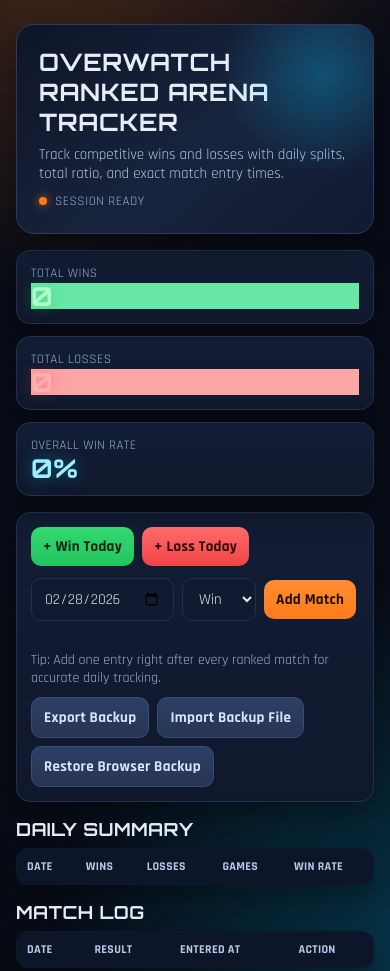
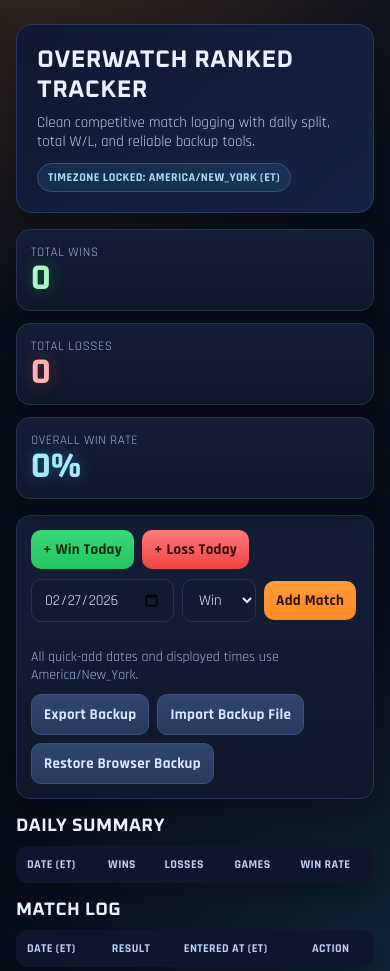
Before and after one commit to rororoyourboats/overwatch-wl-tracker, a website: page public/index.html in a window 390 px wide. Shown: the top 971 px of the page. Drawn offline with Linux system fonts and the light colour scheme; no server answers.

Commit message:
Redesign UI and lock date/time display to America/New_York

```diff
--- a/public/index.html
+++ b/public/index.html
@@ -3,37 +3,37 @@
 <head>
   <meta charset="UTF-8" />
   <meta name="viewport" content="width=device-width, initial-scale=1.0" />
-  <title>Overwatch Ranked W/L Tracker</title>
+  <title>Overwatch Ranked Tracker</title>
   <link rel="preconnect" href="https://fonts.googleapis.com">
   <link rel="preconnect" href="https://fonts.gstatic.com" crossorigin>
-  <link href="https://fonts.googleapis.com/css2?family=Orbitron:wght@500;700&family=Rajdhani:wght@400;500;700&display=swap" rel="stylesheet">
+  <link href="https://fonts.googleapis.com/css2?family=Oxanium:wght@400;600;700&family=Rajdhani:wght@400;500;700&display=swap" rel="stylesheet">
   <style>
     :root {
-      --bg: #090d18;
-      --bg-soft: #10172a;
-      --card: #121b31;
-      --card-2: #0f1727;
-      --text: #e6edf7;
-      --muted: #9ab0d1;
-      --line: #24314e;
-      --accent: #ff7a18;
-      --accent-2: #00c8ff;
+      --bg: #0a1020;
+      --bg-soft: #111a31;
+      --panel: #131e37;
+      --panel-2: #0f172b;
+      --line: #253455;
+      --text: #eaf1ff;
+      --muted: #9eb3d8;
+      --accent: #ff8a24;
+      --cyan: #39ccff;
       --ok: #22c55e;
       --bad: #ef4444;
-      --shadow: 0 14px 30px rgba(0, 0, 0, 0.35);
+      --shadow: 0 14px 30px rgba(0, 0, 0, 0.34);
     }
 
     * { box-sizing: border-box; }
 
     body {
       margin: 0;
+      min-height: 100vh;
       color: var(--text);
       font-family: "Rajdhani", "Segoe UI", sans-serif;
       background:
-        radial-gradient(circle at 12% -10%, rgba(255, 122, 24, 0.26), rgba(255, 122, 24, 0) 34%),
-        radial-gradient(circle at 105% 95%, rgba(0, 200, 255, 0.22), rgba(0, 200, 255, 0) 36%),
-        linear-gradient(180deg, #080c17 0%, var(--bg) 48%, #070b15 100%);
-      min-height: 100vh;
+        radial-gradient(circle at 14% -8%, rgba(255, 138, 36, 0.2), rgba(255, 138, 36, 0) 36%),
+        radial-gradient(circle at 100% 100%, rgba(57, 204, 255, 0.14), rgba(57, 204, 255, 0) 38%),
+        linear-gradient(180deg, #090f1d 0%, #070d1a 100%);
     }
 
     .wrap {
@@ -43,59 +43,40 @@
     }
 
     .hero {
-      position: relative;
-      overflow: hidden;
-      border: 1px solid #2b3a5d;
-      border-radius: 18px;
-      padding: 22px;
+      border: 1px solid #2b3a61;
+      border-radius: 16px;
+      padding: 20px;
+      background: linear-gradient(140deg, #0e1830 0%, #152344 100%);
+      box-shadow: var(--shadow);
       margin-bottom: 16px;
-      background: linear-gradient(140deg, #0d1528 0%, #18233d 55%, #111a31 100%);
-      box-shadow: var(--shadow);
-      animation: enter 360ms ease;
-    }
-
-    .hero::after {
-      content: "";
-      position: absolute;
-      right: -60px;
-      top: -60px;
-      width: 220px;
-      height: 220px;
-      border-radius: 50%;
-      background: radial-gradient(circle, rgba(0, 200, 255, 0.28) 0%, rgba(0, 200, 255, 0) 65%);
     }
 
     h1 {
       margin: 0 0 8px;
-      font-family: "Orbitron", sans-serif;
+      font-family: "Oxanium", sans-serif;
       font-size: 30px;
-      letter-spacing: 0.6px;
+      letter-spacing: 0.5px;
       text-transform: uppercase;
     }
 
-    .hero p {
+    .sub {
       margin: 0;
-      color: #b8c8e3;
+      color: #bfd0ee;
       font-size: 17px;
     }
 
-    .tagline {
+    .timezone-chip {
       display: inline-flex;
-      gap: 8px;
-      align-items: center;
-      margin-top: 10px;
-      font-size: 13px;
-      color: var(--muted);
+      margin-top: 12px;
+      padding: 6px 10px;
+      border-radius: 999px;
+      border: 1px solid #365181;
+      background: rgba(57, 204, 255, 0.1);
+      color: #abdcff;
+      font-size: 12px;
+      letter-spacing: 0.4px;
       text-transform: uppercase;
-      letter-spacing: 0.5px;
-    }
-
-    .dot {
-      width: 8px;
-      height: 8px;
-      border-radius: 50%;
-      background: var(--accent);
-      box-shadow: 0 0 10px rgba(255, 122, 24, 0.8);
+      font-weight: 700;
     }
 
     .grid {
@@ -103,81 +84,69 @@
       grid-template-columns: repeat(3, minmax(0, 1fr));
       gap: 12px;
       margin-bottom: 16px;
-      animation: enter 460ms ease;
     }
 
     .card {
       border: 1px solid var(--line);
       border-radius: 14px;
+      background: linear-gradient(180deg, var(--panel) 0%, var(--panel-2) 100%);
+      box-shadow: var(--shadow);
       padding: 14px;
-      background: linear-gradient(180deg, #121d34 0%, #10182c 100%);
-      box-shadow: var(--shadow);
     }
 
     .k {
       color: var(--muted);
       font-size: 13px;
-      letter-spacing: 0.4px;
       text-transform: uppercase;
+      letter-spacing: 0.5px;
     }
 
     .v {
       margin-top: 2px;
-      font-family: "Orbitron", sans-serif;
-      font-size: 38px;
+      font-family: "Oxanium", sans-serif;
+      font-size: 40px;
+      line-height: 1;
       font-weight: 700;
-      line-height: 1;
       letter-spacing: 0.4px;
-      text-shadow: 0 0 14px rgba(255, 255, 255, 0.12);
     }
 
-    .v.win {
-      color: #b0ffc8;
-      text-shadow: 0 0 16px rgba(34, 197, 94, 0.48);
-    }
-    .v.loss {
-      color: #ffb0b0;
-      text-shadow: 0 0 16px rgba(239, 68, 68, 0.42);
-    }
-    .v.rate {
-      color: #9feeff;
-      text-shadow: 0 0 16px rgba(0, 200, 255, 0.4);
-    }
+    .v.win { color: #aaf7c2; text-shadow: 0 0 16px rgba(34, 197, 94, 0.4); }
+    .v.loss { color: #ffb3b3; text-shadow: 0 0 16px rgba(239, 68, 68, 0.4); }
+    .v.rate { color: #a4eaff; text-shadow: 0 0 16px rgba(57, 204, 255, 0.35); }
 
-    .entry-card {
-      margin-bottom: 16px;
-      animation: enter 520ms ease;
-    }
+    .entry-card { margin-bottom: 16px; }
 
-    .quick-row {
+    .quick-row, .backup-row {
       display: flex;
       gap: 8px;
       flex-wrap: wrap;
-      margin-bottom: 12px;
     }
+
+    .quick-row { margin-bottom: 10px; }
+    .backup-row { margin-top: 10px; }
 
     form {
       display: flex;
       gap: 8px;
       flex-wrap: wrap;
+      margin-bottom: 6px;
       align-items: center;
-      margin-bottom: 10px;
     }
 
     input, select, button {
       border-radius: 10px;
+      border: 1px solid var(--line);
+      background: #111a30;
+      color: var(--text);
+      font-family: "Rajdhani", sans-serif;
+      font-size: 15px;
       padding: 10px 12px;
-      font-size: 15px;
-      font-family: "Rajdhani", sans-serif;
-      border: 1px solid var(--line);
-      color: var(--text);
-      background: #111a30;
     }
 
     input:focus, select:focus {
       outline: none;
-      border-color: var(--accent-2);
-      box-shadow: 0 0 0 2px rgba(0, 200, 255, 0.2);
+      border-color: var(--cyan);
+      box-shadow: 0 0 0 2px rgba(57, 204, 255, 0.2);
     }
 
     button {
@@ -186,46 +155,40 @@
       font-weight: 700;
       letter-spacing: 0.3px;
       transition: transform 120ms ease, filter 120ms ease;
-      background: linear-gradient(180deg, #ff8d36 0%, #ff7a18 100%);
-      color: #1d0f04;
+      background: linear-gradient(180deg, #ff9a3c 0%, var(--accent) 100%);
+      color: #2b1500;
     }
 
-    button:hover {
-      filter: brightness(1.03);
-      transform: translateY(-1px);
-    }
-
-    button:active { transform: translateY(0); }
+    button:hover { transform: translateY(-1px); filter: brightness(1.04); }
 
     button.win-btn {
-      background: linear-gradient(180deg, #34d870 0%, #22c55e 100%);
-      color: #05250f;
+      background: linear-gradient(180deg, #39d978 0%, var(--ok) 100%);
+      color: #05270f;
     }
 
     button.loss-btn {
-      background: linear-gradient(180deg, #ff6b6b 0%, #ef4444 100%);
-      color: #2f0707;
+      background: linear-gradient(180deg, #ff7a7a 0%, var(--bad) 100%);
+      color: #300505;
     }
 
     button.secondary {
-      background: linear-gradient(180deg, #ff7a7a 0%, #ef4444 100%);
-      color: #300505;
+      background: linear-gradient(180deg, #ff7f7f 0%, #ef4444 100%);
+      color: #3a0808;
+      font-size: 13px;
       padding: 7px 10px;
-      font-size: 13px;
     }
 
     button.neutral-btn {
-      background: linear-gradient(180deg, #2e3f66 0%, #243554 100%);
-      color: #d8e6ff;
-      border: 1px solid #3b4d73;
+      background: linear-gradient(180deg, #304670 0%, #27395d 100%);
+      color: #d9e8ff;
+      border: 1px solid #3d537f;
     }
 
     .status {
       min-height: 20px;
-      margin-top: 4px;
-      color: var(--accent-2);
+      color: var(--cyan);
       font-size: 14px;
-      font-weight: 500;
+      font-weight: 600;
     }
 
     .tip {
@@ -233,18 +196,10 @@
       font-size: 14px;
     }
 
-    .backup-row {
-      display: flex;
-      gap: 8px;
-      flex-wrap: wrap;
-      margin-top: 10px;
-    }
-
     .tables {
       display: grid;
+      grid-template-columns: 1fr 1fr;
       gap: 16px;
-      grid-template-columns: 1fr 1fr;
-      animation: enter 620ms ease;
     }
 
     .table-wrap {
@@ -255,7 +210,7 @@
 
     .section-title {
       margin: 0;
-      font-family: "Orbitron", sans-serif;
+      font-family: "Oxanium", sans-serif;
       font-size: 18px;
       letter-spacing: 0.4px;
       text-transform: uppercase;
@@ -267,64 +222,56 @@
       border: 1px solid var(--line);
       border-radius: 12px;
       overflow: hidden;
-      background: linear-gradient(180deg, #10182d 0%, #0f1729 100%);
+      background: linear-gradient(180deg, #10182e 0%, #0f172a 100%);
       box-shadow: var(--shadow);
     }
 
     th, td {
       padding: 10px;
-      border-bottom: 1px solid #1e2a44;
+      border-bottom: 1px solid #1f2c4b;
       text-align: left;
       font-size: 14px;
     }
 
     th {
-      background: #0d1529;
-      color: #b8cae8;
-      font-weight: 600;
+      background: #0d162c;
+      color: #bdd0f1;
       text-transform: uppercase;
-      letter-spacing: 0.3px;
+      letter-spacing: 0.35px;
       font-size: 12px;
     }
 
-    tr:hover td {
-      background: rgba(255, 255, 255, 0.02);
-    }
+    tr:hover td { background: rgba(255, 255, 255, 0.02); }
 
     .pill {
       display: inline-block;
+      border-radius: 999px;
       padding: 4px 9px;
-      border-radius: 999px;
-      font-family: "Orbitron", sans-serif;
+      font-family: "Oxanium", sans-serif;
       font-size: 11px;
-      letter-spacing: 0.4px;
-      color: #061018;
       font-weight: 700;
+      letter-spacing: 0.35px;
+      color: #07111f;
     }
 
-    .win { background: #67e8a7; }
-    .loss { background: #fca5a5; }
-
-    @keyframes enter {
-      from { opacity: 0; transform: translateY(6px); }
-      to { opacity: 1; transform: translateY(0); }
-    }
+    .pill.win { background: #8ef0b0; }
+    .pill.loss { background: #fcb0b0; }
 
     @media (max-width: 860px) {
-      h1 { font-size: 24px; }
-      .hero p { font-size: 15px; }
       .grid { grid-template-columns: 1fr; }
       .tables { grid-template-columns: 1fr; }
-      .v { font-size: 26px; }
+      h1 { font-size: 24px; }
+      .sub { font-size: 15px; }
+      .v { font-size: 34px; }
     }
   </style>
 </head>
 <body>
   <div class="wrap">
     <div class="hero">
-      <h1>Overwatch Ranked Arena Tracker</h1>
-      <p>Track competitive wins and losses with daily splits, total ratio, and exact match entry times.</p>
-      <div class="tagline"><span class="dot"></span> Session Ready</div>
+      <h1>Overwatch Ranked Tracker</h1>
+      <p class="sub">Clean competitive match logging with daily split, total W/L, and reliable backup tools.</p>
+      <div class="timezone-chip">Timezone Locked: America/New_York (ET)</div>
     </div>
 
     <div class="grid">
@@ -347,7 +294,7 @@
         <button type="submit">Add Match</button>
       </form>
       <div id="status" class="status"></div>
-      <div class="tip">Tip: Add one entry right after every ranked match for accurate daily tracking.</div>
+      <div class="tip">All quick-add dates and displayed times use America/New_York.</div>
       <div class="backup-row">
         <button type="button" id="exportBackup" class="neutral-btn">Export Backup</button>
         <button type="button" id="importBackup" class="neutral-btn">Import Backup File</button>
@@ -361,7 +308,7 @@
         <h2 class="section-title">Daily Summary</h2>
         <table>
           <thead>
-            <tr><th>Date</th><th>Wins</th><th>Losses</th><th>Games</th><th>Win Rate</th></tr>
+            <tr><th>Date (ET)</th><th>Wins</th><th>Losses</th><th>Games</th><th>Win Rate</th></tr>
           </thead>
           <tbody id="dailyBody"></tbody>
         </table>
@@ -371,7 +318,7 @@
         <h2 class="section-title">Match Log</h2>
         <table>
           <thead>
-            <tr><th>Date</th><th>Result</th><th>Entered At</th><th>Action</th></tr>
+            <tr><th>Date (ET)</th><th>Result</th><th>Entered At (ET)</th><th>Action</th></tr>
           </thead>
           <tbody id="logBody"></tbody>
         </table>
@@ -380,6 +327,7 @@
   </div>
 
   <script>
+    const TIME_ZONE = 'America/New_York';
     const tWins = document.getElementById('tWins');
     const tLosses = document.getElementById('tLosses');
     const tRate = document.getElementById('tRate');
@@ -397,25 +345,42 @@
     const backupFileInput = document.getElementById('backupFile');
     const LOCAL_BACKUP_KEY = 'ow_tracker_matches_backup_v1';
 
-    dateInput.valueAsDate = new Date();
+    dateInput.value = todayStrET();
 
     function pct(v) {
       return (v * 100).toFixed(1) + '%';
     }
 
-    function localTime(iso) {
+    function toYmdInTz(date, timeZone) {
+      const parts = new Intl.DateTimeFormat('en-CA', {
+        timeZone,
+        year: 'numeric',
+        month: '2-digit',
+        day: '2-digit'
+      }).formatToParts(date);
+      const map = Object.fromEntries(parts.map((p) => [p.type, p.value]));
+      return `${map.year}-${map.month}-${map.day}`;
+    }
+
+    function todayStrET() {
+      return toYmdInTz(new Date(), TIME_ZONE);
+    }
+
+    function localTimeET(iso) {
       if (!iso) return '-';
       const d = new Date(iso);
       if (Number.isNaN(d.getTime())) return '-';
-      return d.toLocaleString();
-    }
-
-    function todayStr() {
-      const d = new Date();
-      const y = d.getFullYear();
-      const m = String(d.getMonth() + 1).padStart(2, '0');
-      const day = String(d.getDate()).padStart(2, '0');
-      return `${y}-${m}-${day}`;
+      return new Intl.DateTimeFormat('en-US', {
+        timeZone: TIME_ZONE,
+        year: 'numeric',
+        month: '2-digit',
+        day: '2-digit',
+        hour: '2-digit',
+        minute: '2-digit',
+        second: '2-digit',
+        hour12: true,
+        timeZoneName: 'short'
+      }).format(d);
     }
 
     async function addMatch(date, result) {
@@ -446,7 +411,6 @@
       try {
         localStorage.setItem(LOCAL_BACKUP_KEY, JSON.stringify(matches));
       } catch {
-        // ignore browser storage failures
       }
     }
 
@@ -476,7 +440,7 @@
 
       const browserBackup = getLocalBackup();
       if (matches.length === 0 && browserBackup.length > 0) {
-        status.textContent = `Server is empty. Browser backup has ${browserBackup.length} match(es) ready to restore.`;
+        status.textContent = `Server empty. Browser backup has ${browserBackup.length} match(es) ready.`;
       }
 
       dailyBody.innerHTML = '';
@@ -492,7 +456,7 @@
         tr.innerHTML = `
           <td>${m.date}</td>
           <td><span class="pill ${m.result}">${m.result.toUpperCase()}</span></td>
-          <td>${localTime(m.createdAt)}</td>
+          <td>${localTimeET(m.createdAt)}</td>
           <td><button class="secondary" data-id="${m.id}">Delete</button></td>
         `;
         logBody.appendChild(tr);
@@ -519,8 +483,8 @@
 
     quickWin.addEventListener('click', async () => {
       try {
-        await addMatch(todayStr(), 'win');
-        status.textContent = 'Added WIN for today.';
+        await addMatch(todayStrET(), 'win');
+        status.textContent = 'Added WIN for today (ET).';
         await load();
       } catch (err) {
         alert(err.message || 'Failed to add match');
@@ -529,8 +493,8 @@
 
     quickLoss.addEventListener('click', async () => {
       try {
-        await addMatch(todayStr(), 'loss');
-        status.textContent = 'Added LOSS for today.';
+        await addMatch(todayStrET(), 'loss');
+        status.textContent = 'Added LOSS for today (ET).';
         await load();
       } catch (err) {
         alert(err.message || 'Failed to add match');
@@ -545,7 +509,7 @@
         const url = URL.createObjectURL(blob);
         const a = document.createElement('a');
         a.href = url;
-        a.download = `ow-tracker-backup-${new Date().toISOString().slice(0, 10)}.json`;
+        a.download = `ow-tracker-backup-${todayStrET()}.json`;
         document.body.appendChild(a);
         a.click();
         a.remove();
@@ -583,7 +547,7 @@
         alert('No browser backup found.');
         return;
       }
-      if (!confirm(`Restore ${matches.length} local match(es) to server? This replaces current server data.`)) return;
+      if (!confirm(`Restore ${matches.length} local match(es) to server? This replaces server data.`)) return;
       try {
         await replaceMatches(matches);
         status.textContent = `Restored ${matches.length} match(es) from browser backup.`;
```
